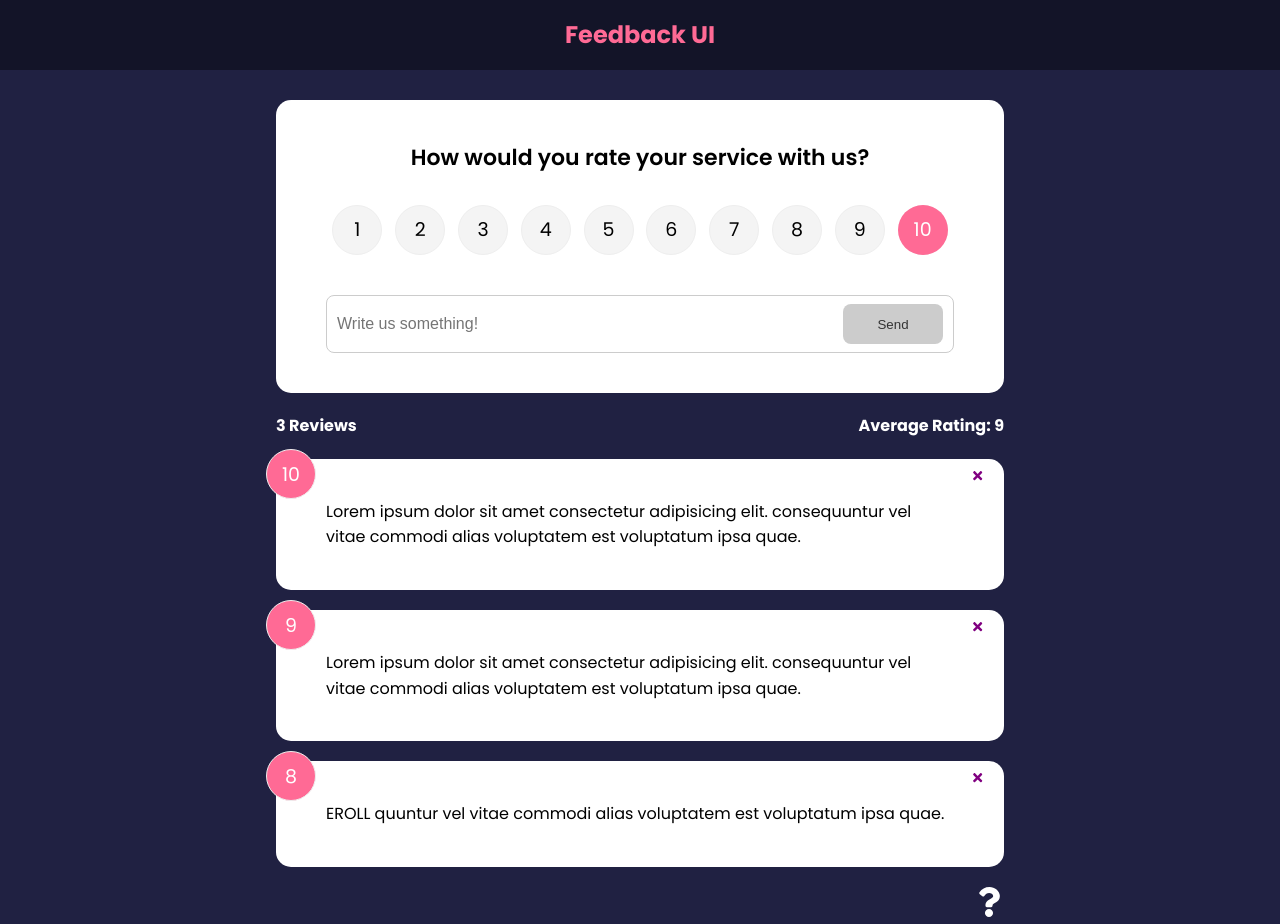
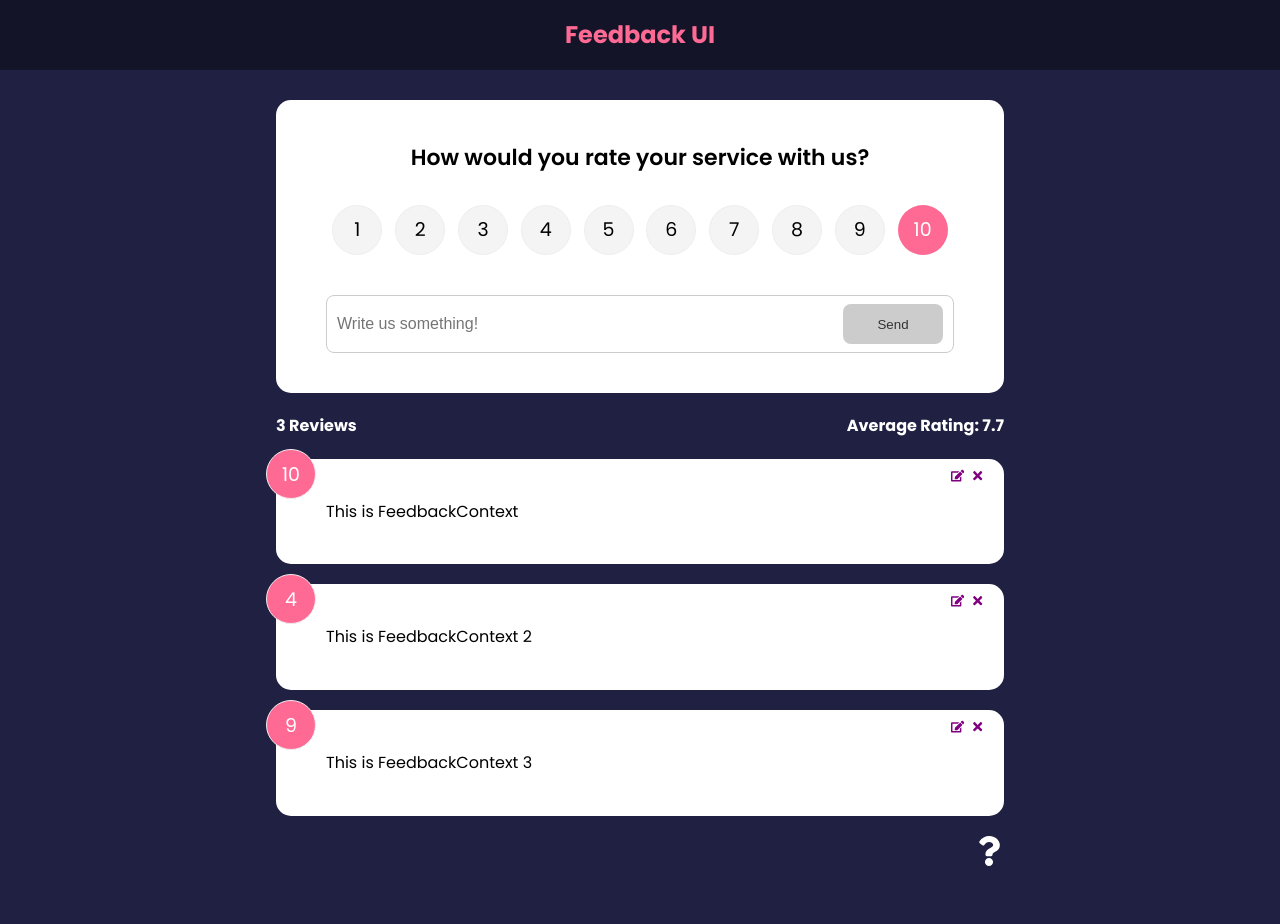
Before and after one commit to Eroll-Uka/React-Feedback-Project, a React (Create React App) app in the folder feedback-app/: page / in a window 1280 px wide. After the commit the page ends 873 px from the top, so only its background shows below. Built offline with nearby package versions, Linux system fonts and the light colour scheme.

Commit message:
Added Feedback Context & moving functions

```diff
--- a/feedback-app/src/App.js
+++ b/feedback-app/src/App.js
@@ -1,39 +1,25 @@
-import {v4 as uuidv4} from "uuid"
-import { useState } from "react"
 import {BrowserRouter as Router, Route, Routes} from "react-router-dom"
 import AboutPage from "./pages/AboutPage"
 import Header from "./components/Header"
 import FeedbackList from "./components/FeedbackList"
 import AboutIconLink from "./components/AboutIconLink"
-import FeedbackData from "./components/data/FeedbackData"
 import FeedbackStats from "./components/FeedbackStats"
 import FeedbackForm from "./components/FeedbackForm"
+import { FeedbackProvider} from "./context/FeedbackContext"
 
 function App() {
-    const [feedback, setFeedback] = useState(FeedbackData)
-
-    const addFeedback = (newFeedback) => {
-        newFeedback.id= uuidv4()
-        setFeedback([newFeedback, ...feedback])
-    }
-
-    const deleteFeedback = (id) => {
-        if(window.confirm("Are you sure you wanna delete?")){
-            setFeedback(feedback.filter((item) => item.id !== id))
-        }
-    }
-
 
     return  (
+        <FeedbackProvider>
             <Router>
                 <Header />
                 <div className='container'>
                 <Routes>
                     <Route exact path='/' element={<>
 
-                <FeedbackForm handleAdd={addFeedback}/>
-                <FeedbackStats feedback={feedback} />
-                <FeedbackList feedback={feedback} handleDelete = {deleteFeedback}/>
+                    <FeedbackForm />
+                    <FeedbackStats />
+                    <FeedbackList />
 
                     </>}>
                     </Route>
@@ -43,6 +29,7 @@
                 <AboutIconLink />
                 </div>
              </Router>
+        </FeedbackProvider>
     )
 }
 export default App
--- a/feedback-app/src/components/FeedbackForm.jsx
+++ b/feedback-app/src/components/FeedbackForm.jsx
@@ -1,10 +1,12 @@
-import { useState } from "react"
+import { useState, useContext } from "react"
 import Card from "./shared/Card"
 import Button from "./shared/Button"
 import RatingSelect from "./RatingSelect"
+import FeedbackContext from "../context/FeedbackContext"
 
-function FeedbackForm({handleAdd}) {
+function FeedbackForm() {
 
+    const {addFeedback} = useContext(FeedbackContext)
     const [text, setText] = useState('')
     const [rating , setRating] = useState()
     const [btnDisabled, setBtnDisabled] = useState(true)
@@ -36,7 +38,8 @@
                  text,
                  rating
             }
-            handleAdd(newFeedback)
+            addFeedback(newFeedback)
+
 
             setText('')
         }
--- a/feedback-app/src/components/FeedbackItem.jsx
+++ b/feedback-app/src/components/FeedbackItem.jsx
@@ -1,13 +1,19 @@
 import Card from "./shared/Card";
-import { FaTimes } from 'react-icons/fa'
+import { FaTimes, FaEdit } from 'react-icons/fa'
+import {useContext} from 'react'
+import FeedbackContext from "../context/FeedbackContext";
 
-function FeedbackItem({ item, handleDelete }) {
+function FeedbackItem({ item }) {
+  const{deleteFeedback} = useContext(FeedbackContext)
 
   return (
     <Card>
       <div className="num-display">{item.rating}</div>
-      <button onClick={() => handleDelete(item.id)} className="close">
+      <button onClick={() => deleteFeedback(item.id)} className="close">
           <FaTimes color="purple"/>
+      </button>
+      <button className="edit">
+        <FaEdit color='purple' />
       </button>
       <div className="text-display">{item.text}</div>
     </Card>
--- a/feedback-app/src/components/FeedbackList.jsx
+++ b/feedback-app/src/components/FeedbackList.jsx
@@ -1,8 +1,11 @@
 import {motion, AnimatePresence} from 'framer-motion'
-import PropTypes from "prop-types"
+import { useContext } from 'react'
 import FeedbackItem from "./FeedbackItem"
+import FeedbackContext from '../context/FeedbackContext'
 
-function FeedbackList({feedback, handleDelete}){
+function FeedbackList(){
+    const {feedback} = useContext(FeedbackContext)
+
     if(!feedback || feedback.length === 0){
         return <p>No feedback yet</p>
     }
@@ -16,7 +19,7 @@
                   animate={{opacity: 1}}
                   exit={{opacity: 0}}
                   >
-                <FeedbackItem key={item.id} item = {item} handleDelete={handleDelete} />
+                <FeedbackItem key={item.id} item = {item} />
                   </motion.div>
                 ))}
               </AnimatePresence>
@@ -36,14 +39,5 @@
    // )
 }
 
-FeedbackList.propTypes = {
-    feedback: PropTypes.arrayOf(
-        PropTypes.shape({
-            id: PropTypes.number.isRequired,
-            text: PropTypes.string.isRequired,
-            rating: PropTypes.number.isRequired
-        })
-    ),
-}
 
 export default FeedbackList
--- a/feedback-app/src/components/FeedbackStats.jsx
+++ b/feedback-app/src/components/FeedbackStats.jsx
@@ -1,6 +1,10 @@
-import PropTypes from 'prop-types'
-function FeedbackStats({feedback}) {
-    //Calculate Rating average
+import { useContext} from 'react'
+import FeedbackContext from '../context/FeedbackContext'
+
+function FeedbackStats({}) {
+
+    const {feedback} = useContext(FeedbackContext)
+
     let average = feedback.reduce((acc, cur) => {
     return acc + cur.rating
     }, 0) / feedback.length
@@ -15,7 +19,4 @@
   )
 }
 
-FeedbackStats.propTypes = {
-    feedback: PropTypes.array.isRequired
-}
 export default FeedbackStats
--- /dev/null
+++ b/feedback-app/src/context/FeedbackContext.js
@@ -0,0 +1,54 @@
+import { createContext , useState } from "react";
+import {v4 as uuidv4} from "uuid"
+const FeedbackContext = createContext()
+
+export const FeedbackProvider = ({children}) => {
+    const [feedback, setFeedback] = useState ([
+        {
+           id: 1,
+           text: "This is FeedbackContext",
+           rating:10,
+       },
+       {
+        id: 2,
+        text: "This is FeedbackContext 2",
+        rating:4,
+    },
+    {
+        id: 3,
+        text: "This is FeedbackContext 3",
+        rating:9,
+    },
+    ])
+    const [feedbackEdit, setFeedbackEdit] = useState({
+        item: {},
+        edit: false
+    })
+
+    const addFeedback = (newFeedback) => {
+        newFeedback.id= uuidv4()
+        setFeedback([newFeedback, ...feedback])
+    }
+
+    const deleteFeedback = (id) => {
+        if(window.confirm("Are you sure you wanna delete?")){
+            setFeedback(feedback.filter((item) => item.id !== id))
+        }
+    }
+
+
+
+    return (
+        <FeedbackContext.Provider
+        value={{
+            feedback,
+            deleteFeedback,
+            addFeedback
+        }}
+        >
+            {children}
+        </FeedbackContext.Provider>
+    )
+}
+
+export default FeedbackContext
```
Lines whose indentation alone changed are shown as unchanged.
